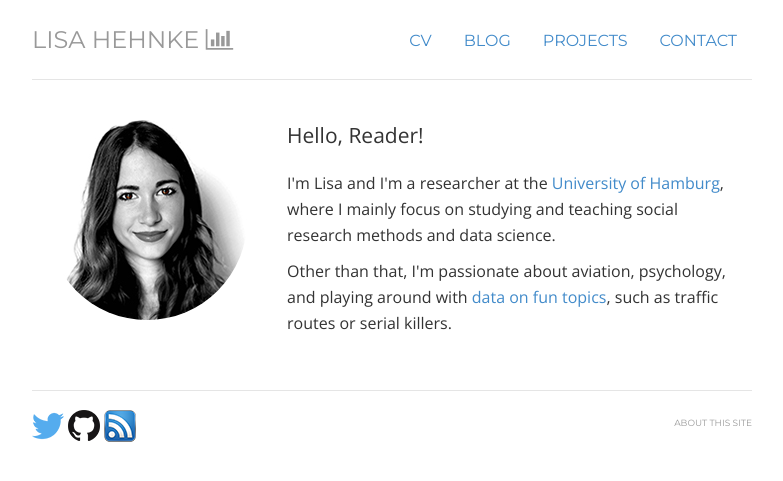
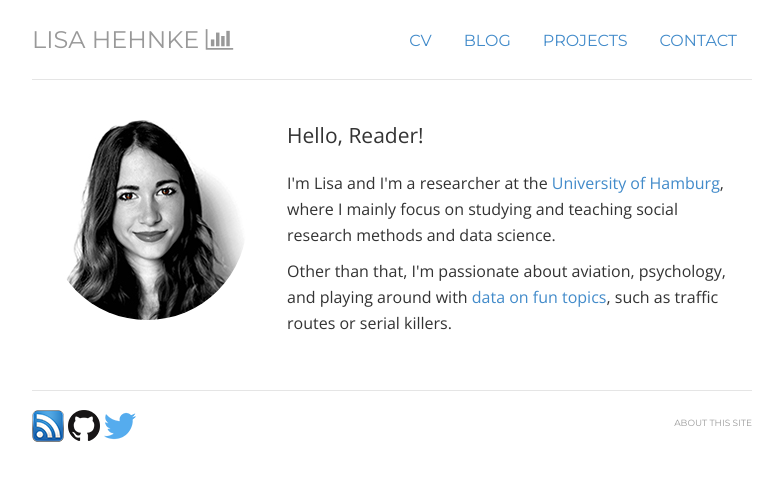
Before and after one commit to lhehnke/lhehnke.github.io, a Jekyll site: the page built from index.html, in a window 1280 px wide. Shown: the top 481 px of the page, without its empty margins (248-1031 px from the left). Built offline with Jekyll 4.4.1, drawn with Linux system fonts in a browser that asks for light colours; nearby versions of some CDN libraries.

Commit message:
Change ordering

```diff
--- a/_includes/footer.html
+++ b/_includes/footer.html
@@ -1,9 +1,9 @@
 <div class="footer">
 	<div class="row">
 	<div class="col-sm-8">
-	<a href="https://twitter.com/N736PA_PHBUF" title="Follow on Twitter" target="_blank"> <img  class="img" alt="Twitter" src="https://lhehnke.github.io/img/twitter.png"></a>
+	  		<a href="https://lhehnke.github.io/notes/atom.xml" title="Subscribe to Blog Feed" target="_blank"><img  class="img" alt="Follow Feed" src="https://lhehnke.github.io/img/feed_blue.png"></a>
 	<a href="https://github.com/lhehnke" title="Connect on GitHub" target="_blank"><img  class="img" alt="Connect on Github" src="https://lhehnke.github.io/img/github.png"></a>
-		<a href="https://lhehnke.github.io/notes/atom.xml" title="Subscribe to Blog Feed" target="_blank"><img  class="img" alt="Follow Feed" src="https://lhehnke.github.io/img/feed_blue.png"></a>
+		<a href="https://twitter.com/N736PA_PHBUF" title="Follow on Twitter" target="_blank"> <img  class="img" alt="Twitter" src="https://lhehnke.github.io/img/twitter.png"></a>
 	</div>
 	<div class="col-sm-4">
 
```
